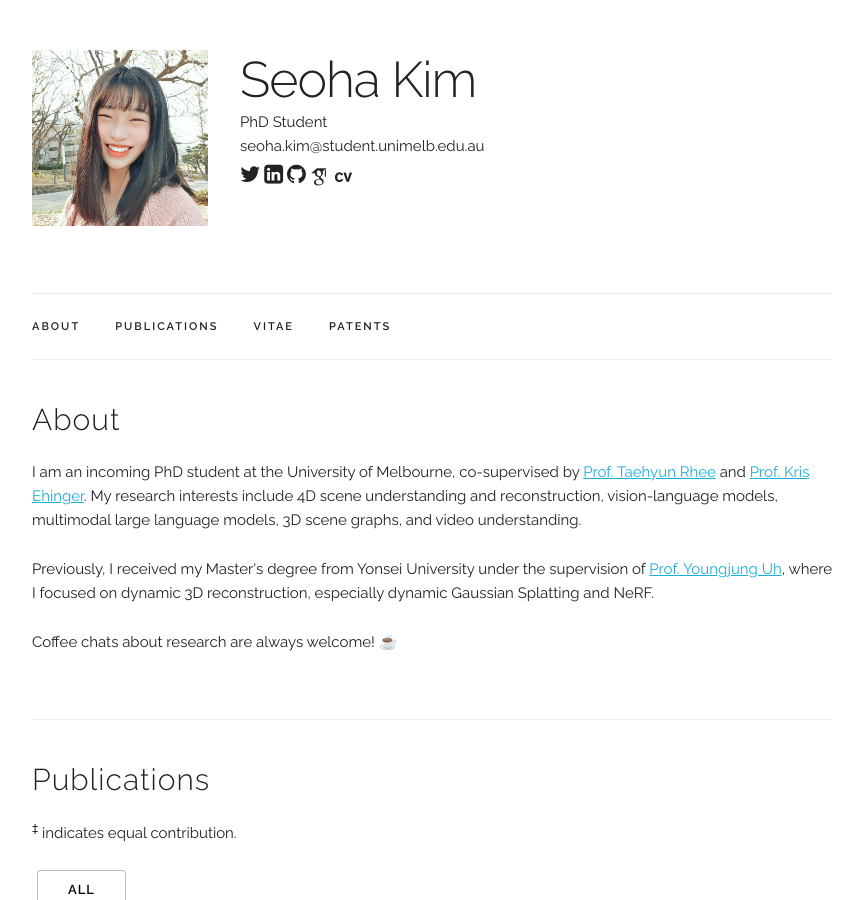
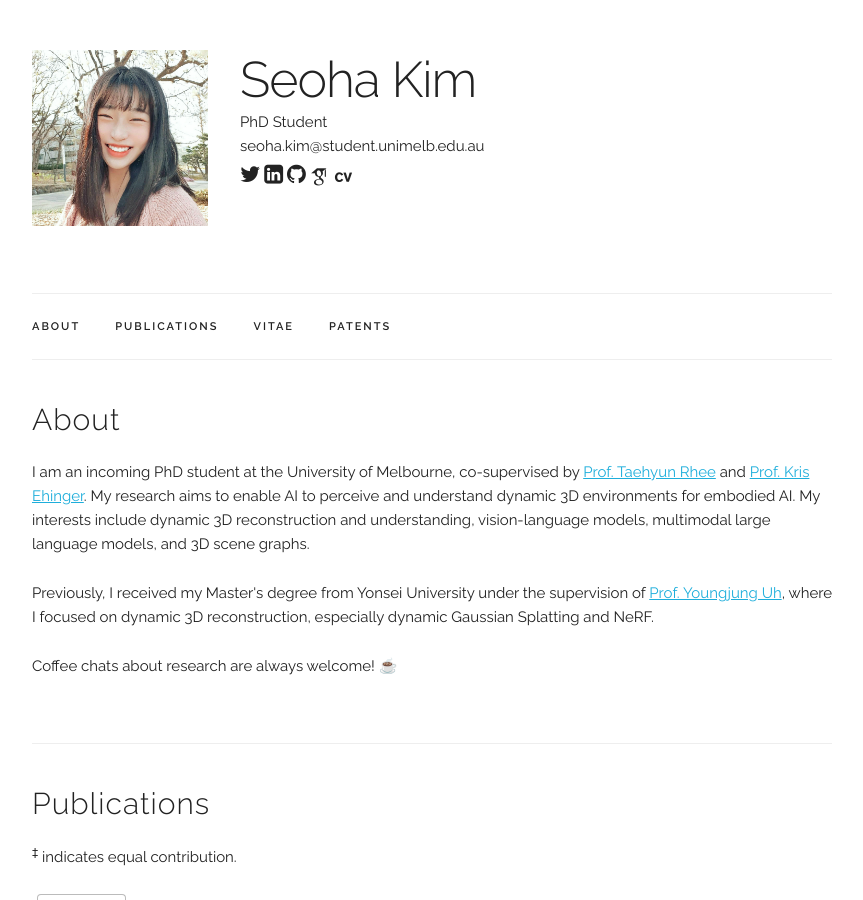
Before and after one commit to seoha-kim/seoha-kim.github.io, a Jekyll site: the page built from index.html, in a window 1280 px wide and 900 px high. Shown: the whole window, without its empty margins (208-1071 px from the left). Built offline with Jekyll 4.4.1, drawn with Linux system fonts in a browser that asks for light colours; some web fonts are replaced.

Commit message:
Update index.html

```diff
--- a/index.html
+++ b/index.html
@@ -5,7 +5,7 @@ title: Home
 <!-- ========== BIO ========== -->
 <div class="docs-section" id="bio">
   <h4>About</h4>
-<p>I am an incoming PhD student at the University of Melbourne, co-supervised by <a href="https://findanexpert.unimelb.edu.au/profile/1084098-taehyun-rhee">Prof. Taehyun Rhee</a> and <a href="http://www.kehinger.com/">Prof. Kris Ehinger</a>. My research interests include 4D scene understanding and reconstruction, vision-language models, multimodal large language models, 3D scene graphs, and video understanding.</p>
+<p>I am an incoming PhD student at the University of Melbourne, co-supervised by <a href="https://findanexpert.unimelb.edu.au/profile/1084098-taehyun-rhee">Prof. Taehyun Rhee</a> and <a href="http://www.kehinger.com/">Prof. Kris Ehinger</a>. My research aims to enable AI to perceive and understand dynamic 3D environments for embodied AI. My interests include dynamic 3D reconstruction and understanding, vision-language models, multimodal large language models, and 3D scene graphs.</p>
 
 <p>Previously, I received my Master's degree from Yonsei University under the supervision of <a href="https://vilab.yonsei.ac.kr/members/professor">Prof. Youngjung Uh</a>, where I focused on dynamic 3D reconstruction, especially dynamic Gaussian Splatting and NeRF.</p>
 
```
